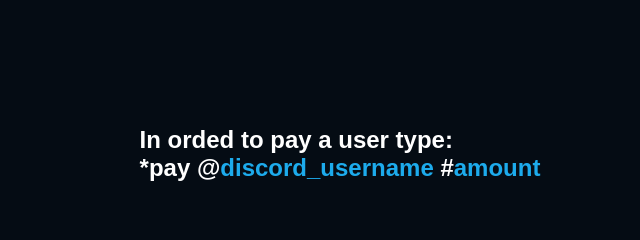
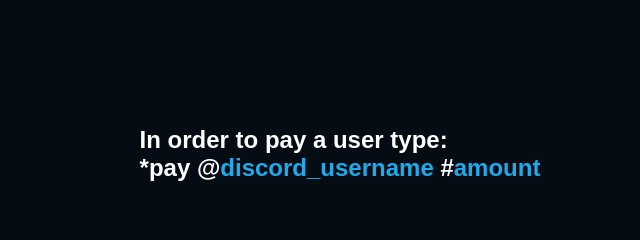
Before and after one commit to anomic30/Dispay-bot, a plain HTML site: page landing-page/index.html in a window 1280 px wide. Shown: the part 3080-3320 px from the top of the page, 0-640 px from the left. Drawn offline with nearby package versions, Linux system fonts and the light colour scheme; a web font is replaced by a local one.

Commit message:
small fix

```diff
--- a/landing-page/index.html
+++ b/landing-page/index.html
@@ -128,7 +128,7 @@
         <h2>Make payments using only <span>ONE</span> single command</h2>
         <div class="boxes">
           <div class="left-box">
-            <p>In orded to pay a user type: </p>
+            <p>In order to pay a user type: </p>
             <p>*pay @<span>discord_username</span> #<span>amount</span></p>
           </div>
           <div class="right-box">
```
